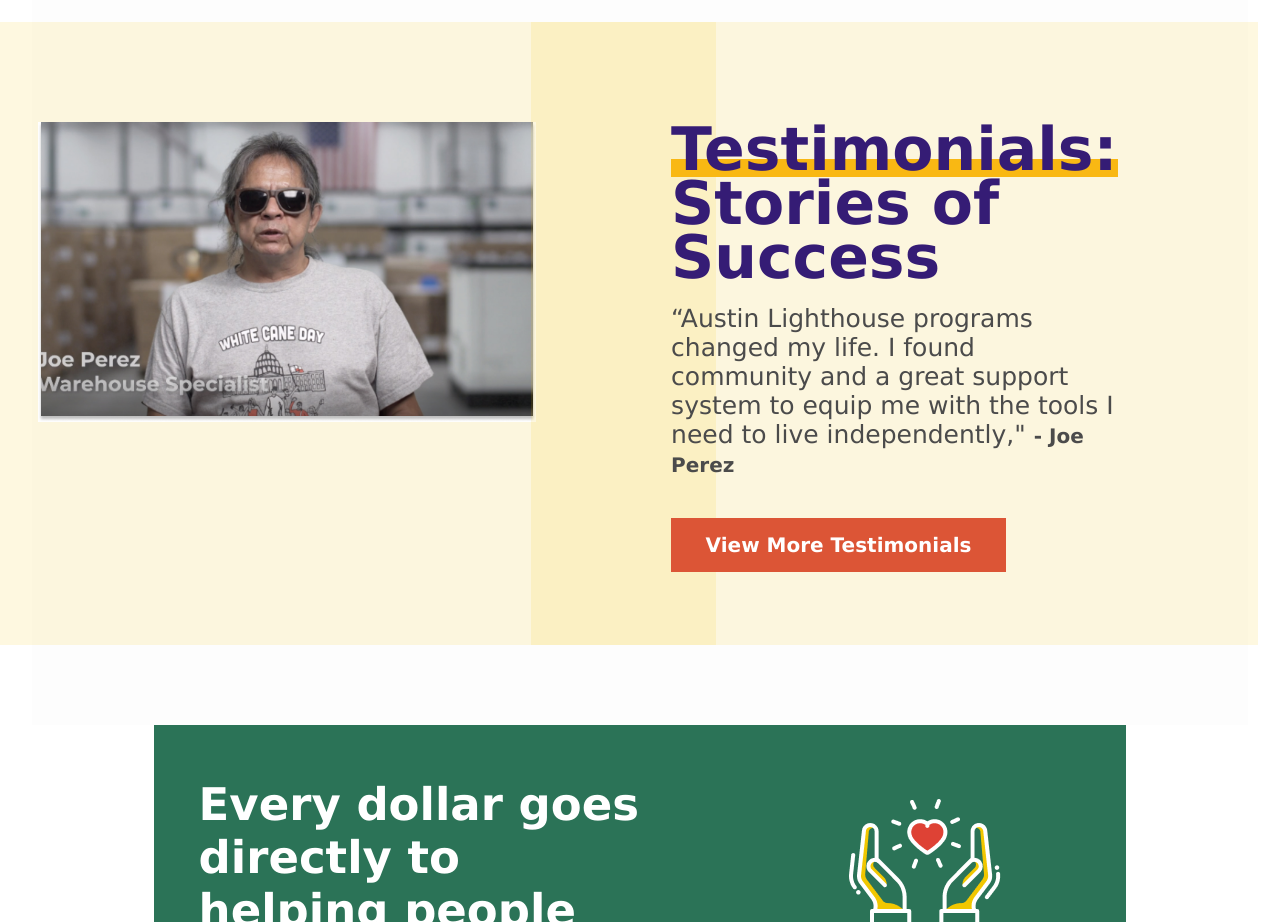
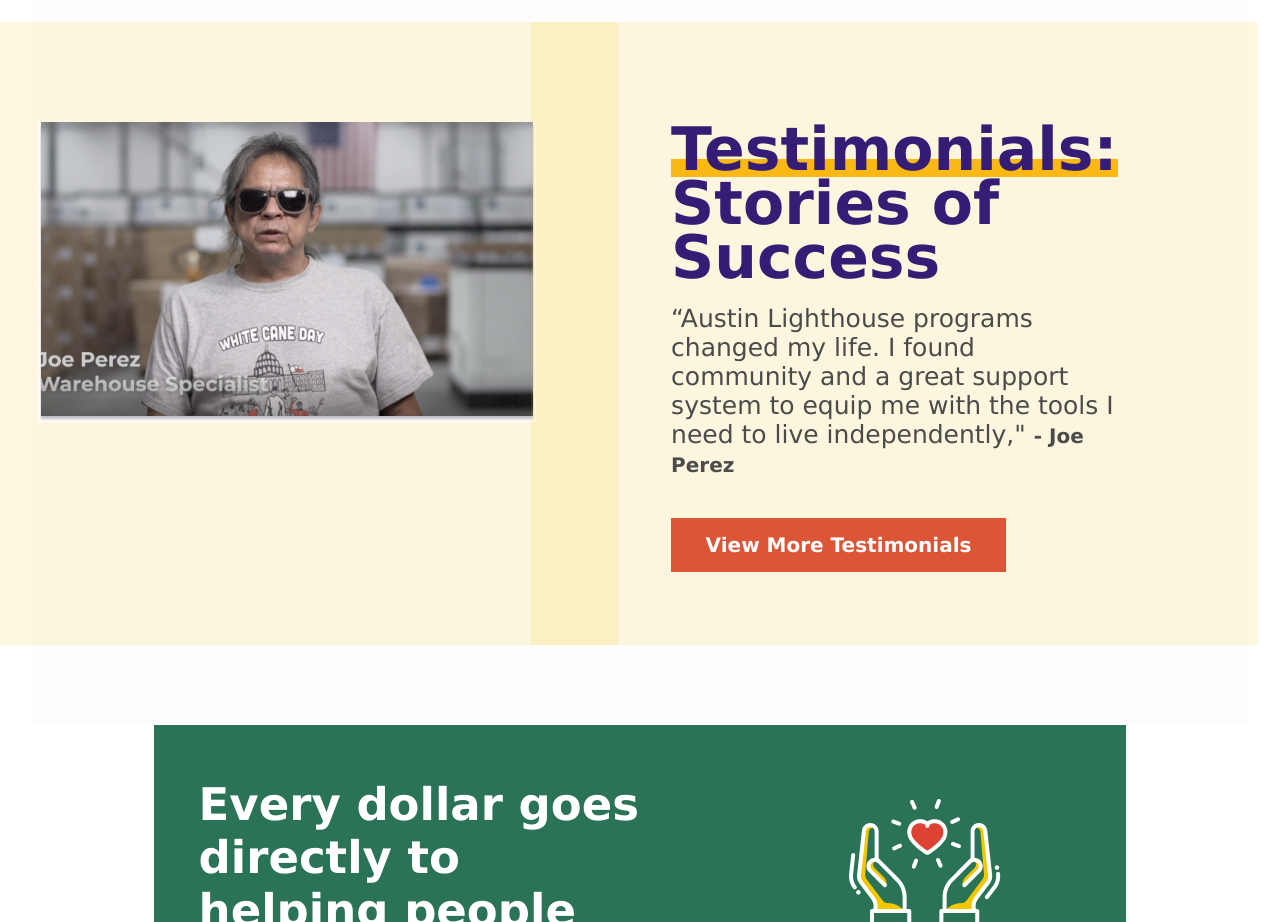
Before and after one commit to ahutch0892/austinlighthouse.github.io, a plain HTML site: page docs/index.html in a window 1280 px wide. Shown: the part 1600-2522 px from the top of the page. Drawn offline with nearby package versions, Linux system fonts and the light colour scheme.

Commit message:
Update style.css

```diff
--- a/docs/css/style.css
+++ b/docs/css/style.css
@@ -316,7 +316,7 @@
 
  #testimonial-img {
      height: 300px;
-     padding: 0 9em;
+     padding: 0 4.1em;
  }
 
 #testimonial-text {
```
